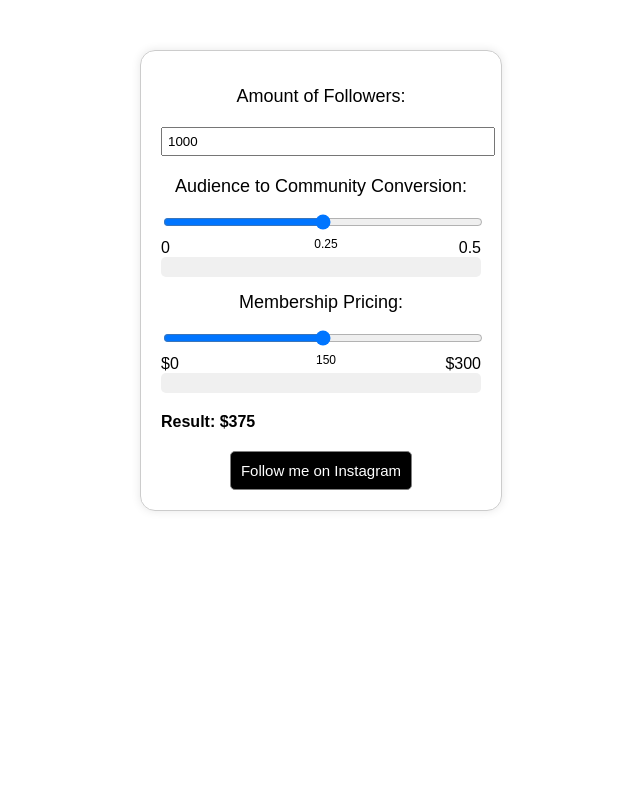
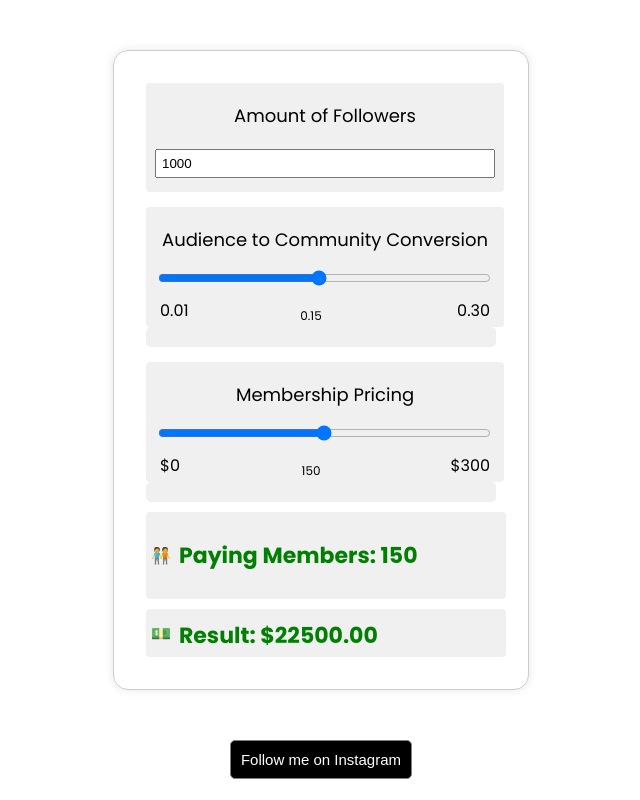
Before and after one commit to surajvsonkar/communityCalci-Fiverr, a plain HTML site: page index.html in a window 1280 px wide. Shown: the whole page, without its empty margins (319-959 px from the left). Drawn offline with Linux system fonts and the light colour scheme.

Commit message:
final commits

```diff
--- a/index.html
+++ b/index.html
@@ -2,46 +2,75 @@
 <html lang="en">
 
 <head>
-    <meta charset="UTF-8">
-    <meta name="viewport" content="width=device-width, initial-scale=1.0">
+    <meta charset="UTF-8" />
+    <meta name="viewport" content="width=device-width, initial-scale=1.0" />
     <title>Community Calculator</title>
-    <link rel="stylesheet" href="./styles.css">
+    <link rel="stylesheet" href="./styles.css" />
 </head>
+
 <body>
     <div class="calculator">
-        <label for="followers">Amount of Followers:</label>
-        <input type="text" id="followers" value="1000">
+        <div style="
+          border: 1px solid black;
+          width: 100%;
+          background-color: #f0f0f0;
+          border-style: none;
+          border-radius: 4px;
+          padding: 4px;
+        ">
+            <label for="followers">Amount of Followers  </label>
+            <input type="text" id="followers" value="1000" />
             <div class="error-message" id="followerErrorMessage"></div>
+        </div>
 
-        <label for="audience">Audience to Community Conversion:</label>
-        <input type="range" id="audience" min="0" max="0.5" step="0.01" value="0.25">
+        <div class="bg-1">
+            <label for="audience">Audience to Community Conversion</label>
+            <input type="range" id="audience" min="0.01" max="0.30" step="0.01" value="0.15" />
             <div class="range-label">
-            <span>0</span>
-            <span>0.5</span>
+                <span>0.01</span>
+                <span>0.30</span>
+            </div>
         </div>
         <div class="graph">
         <div class="graph-value" id="audienceValue">0.25</div>
       </div>
 
-        <label for="pricing">Membership Pricing:</label>
-        <input type="range" id="pricing" min="0" max="300" step="1" value="150">
+        <div class="bg-1">
+            <label for="pricing">Membership Pricing</label>
+            <input type="range" id="pricing" min="0" max="300" step="1" value="150" />
             <div class="range-label">
                 <span>$0</span>
                 <span>$300</span>
+            </div>
         </div>
         <div class="graph">
         <div class="graph-value" id="pricingValue">$150</div>
       </div>
 
-        <div id="result">Result: </div>
+        <!-- Paying Members Section -->
+        <div class="paying-members bg-2"
+        ">
+            <span>🧑‍🤝‍🧑</span>
+            <p id="payingMembers" style="font-size: 22px">Paying Members: 3</p>
+        </div>
 
-        <div class="follow-button">
-            <button><a href="https://www.instagram.com/emilionils/" target="_blank">
-                    Follow me on Instagram
-                </a></button>
+        <div class="final-box bg-2"
+        ">
+            <span>💵</span>
+            <div id="result" style="margin-top: 5px;font-size: 22px;font-weight: bold;color: green;">
+                Result: $472.5
             </div>
         </div>
-    <script src="./index.js"></script>
+    </div>
+    <div class="follow-button">
+        <button>
+            <a href="https://www.instagram.com/emilionils/" target="_blank">
+                Follow me on Instagram
+            </a>
+        </button>
+    </div>
+    <script src="./index.js">
+    </script>
 </body>
 
 </html>
--- a/index.js
+++ b/index.js
@@ -5,21 +5,25 @@ const followersInput = document.getElementById('followers');
 const audienceValue = document.getElementById('audienceValue');
 const pricingValue = document.getElementById('pricingValue');
 const errorMessage = document.getElementById('followerErrorMessage');
+const payingMembersText = document.getElementById('payingMembers');
 
 function calculate() {
 	const followers = parseInt(followersInput.value);
 	const audience = parseFloat(audienceInput.value);
 	const pricing = parseFloat(pricingInput.value);
 
-            if (isNaN(followers)) {
-                errorMessage.textContent = 'Invalid number';
+	if (isNaN(followers) || followers < 0) {
+		errorMessage.textContent = 'Please enter a valid number of followers';
 		return;
 	} else {
 		errorMessage.textContent = '';
 	}
 
-            const result = followers * (audience/100);
-            resultDiv.textContent = `Result: $${result * pricing}`;
+	const payingMembers = Math.round(followers * audience);
+	payingMembersText.textContent = `Paying Members: ${payingMembers}`;
+
+	const result = payingMembers * pricing;
+	resultDiv.textContent = `Result: $${result.toFixed(2)}`;
 }
 
 function updateGraphValue(input, valueElement) {
--- a/styles.css
+++ b/styles.css
@@ -1,11 +1,13 @@
+@import url('https://fonts.googleapis.com/css2?family=Poppins:ital,wght@0,100;0,200;0,300;0,400;0,500;0,600;0,700;0,800;0,900;1,100;1,200;1,300;1,400;1,500;1,600;1,700;1,800;1,900&display=swap');
+
 body {
-    font-family: Arial, sans-serif;
+	font-family: 'Poppins', sans-serif;
 }
 
 .calculator {
-    width: 320px;
+	width: 350px;
 	margin: 50px auto;
-    padding: 20px;
+	padding: 32px;
 	border: 1px solid #ccc;
 	border-radius: 15px;
 	box-shadow: 0 0 10px rgba(0, 0, 0, 0.1);
@@ -19,15 +21,17 @@ label {
 	margin-top: 15px;
 }
 
-input[type="range"] {
-    width: 100%;
+input[type='range'] {
+	width: 95%;
+	margin-left: 8px;
 }
 
-input[type="text"] {
-    width: 100%;
+input[type='text'] {
+	width: 93%;
 	padding: 5px;
 	margin-top: 5px;
 	margin-bottom: 5px;
+	margin-left: 5px;
 }
 
 #result {
@@ -39,6 +43,8 @@ input[type="text"] {
 	display: flex;
 	justify-content: space-between;
 	margin-top: 5px;
+	padding-left: 10px;
+	padding-right: 10px;
 }
 
 .graph {
@@ -80,3 +86,37 @@ button {
 	border-radius: 5px;
 	border: 1px solid grey;
 }
+
+.paying-members p {
+	color: green;
+	font-weight: bold;
+	font-size: 24px;
+}
+
+.members-img {
+	width: 30px;
+	height: 30px;
+	object-fit: contain;
+}
+
+.bg-1 {
+	border: 1px solid black;
+	width: 100%;
+	background-color: #f0f0f0;
+	border-style: none;
+	border-radius: 4px;
+	padding: 4px;
+	margin-top: 15px;
+}
+
+.bg-2 {
+	display: flex;
+	flex-direction: row;
+	align-items: center;
+	gap: 8px;
+	background-color: #f0f0f0;
+	width: 100%;
+	border-radius: 4px;
+	margin-top: 10px;
+	padding: 5px;
+}
```
Lines whose indentation alone changed are shown as unchanged.
